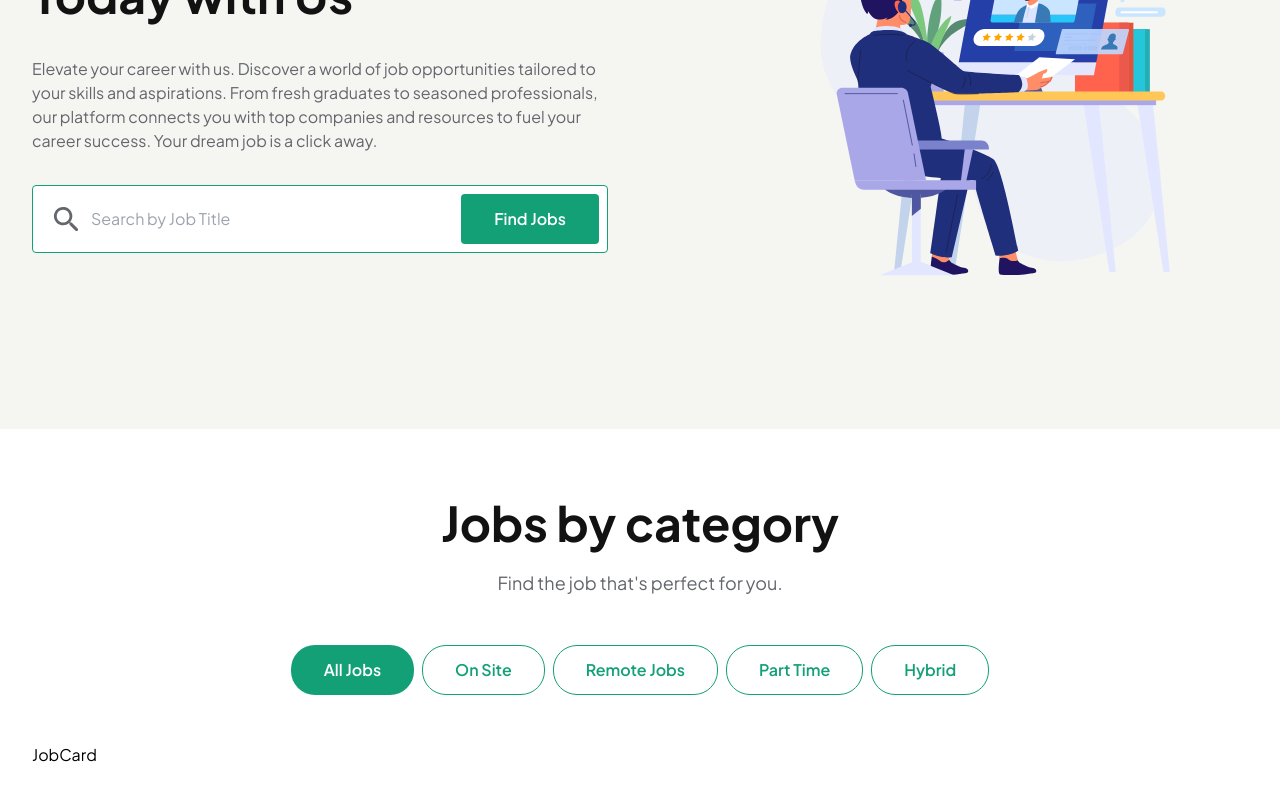
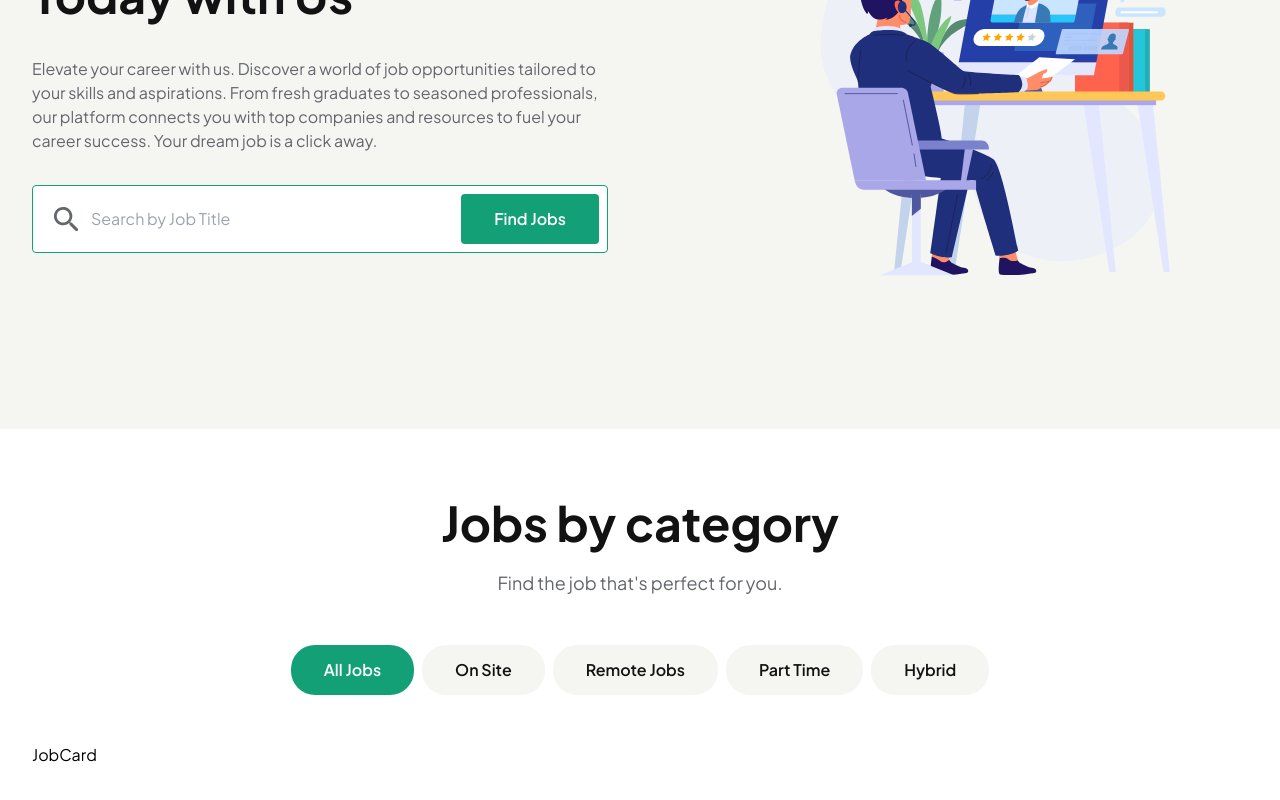
Before and after one commit to mehediy/job-board-frontend, a React (Vite) app: page / in a window 1280 px wide. Shown: the part 356-1156 px from the top of the page. Built offline with nearby package versions, Linux system fonts and the light colour scheme.

Commit message:
button style fix

```diff
--- a/src/components/buttons/Button.jsx
+++ b/src/components/buttons/Button.jsx
@@ -1,7 +1,10 @@
 const Button = ({ label, variant, onSubmit, onClick, className }) => {
   return (
     <button
-      className={`${!variant && ""}
+      className={`${
+        !variant &&
+        "bg-dark border border-transparent text-primary hover:bg-brand-primary hover:text-invert"
+      }
 
       ${
         variant == "outline" &&
--- a/src/pages/home/JobsByCategory/JobsByCategory.jsx
+++ b/src/pages/home/JobsByCategory/JobsByCategory.jsx
@@ -19,7 +19,7 @@ const JobsByCategory = () => {
           {categories.map((cat) => (
             <Button
               className={"rounded-3xl"}
-              variant={selectedCategory === cat.id ? "accent" : "outline"}
+              variant={selectedCategory === cat.id ? "accent" : ""}
               onClick={() => setSelectedCategory(cat.id)}
               key={cat.id}
               label={cat.label}
```
